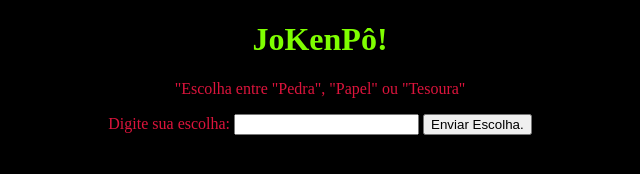
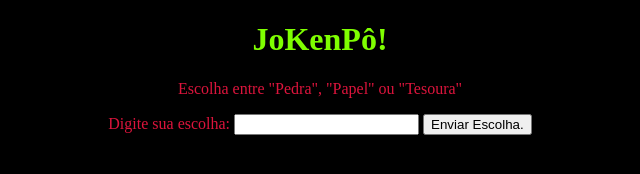
Before and after one commit to ingrid-benicio/jogo-joKenPo, a plain HTML site: page index.html in a window 1280 px wide. Shown: the full height of the page, 320-960 px from the left. Drawn offline with Linux system fonts and the light colour scheme.

Commit message:
Update index.html

```diff
--- a/index.html
+++ b/index.html
@@ -10,7 +10,7 @@
         <h1>
             JoKenPô!
         </h1>
-        <p> "Escolha entre "Pedra", "Papel" ou "Tesoura" </p>
+        <p> Escolha entre "Pedra", "Papel" ou "Tesoura" </p>
 
         <label for ="escolha">Digite sua escolha: </label>
         <input id="escolha" type="text">
```
